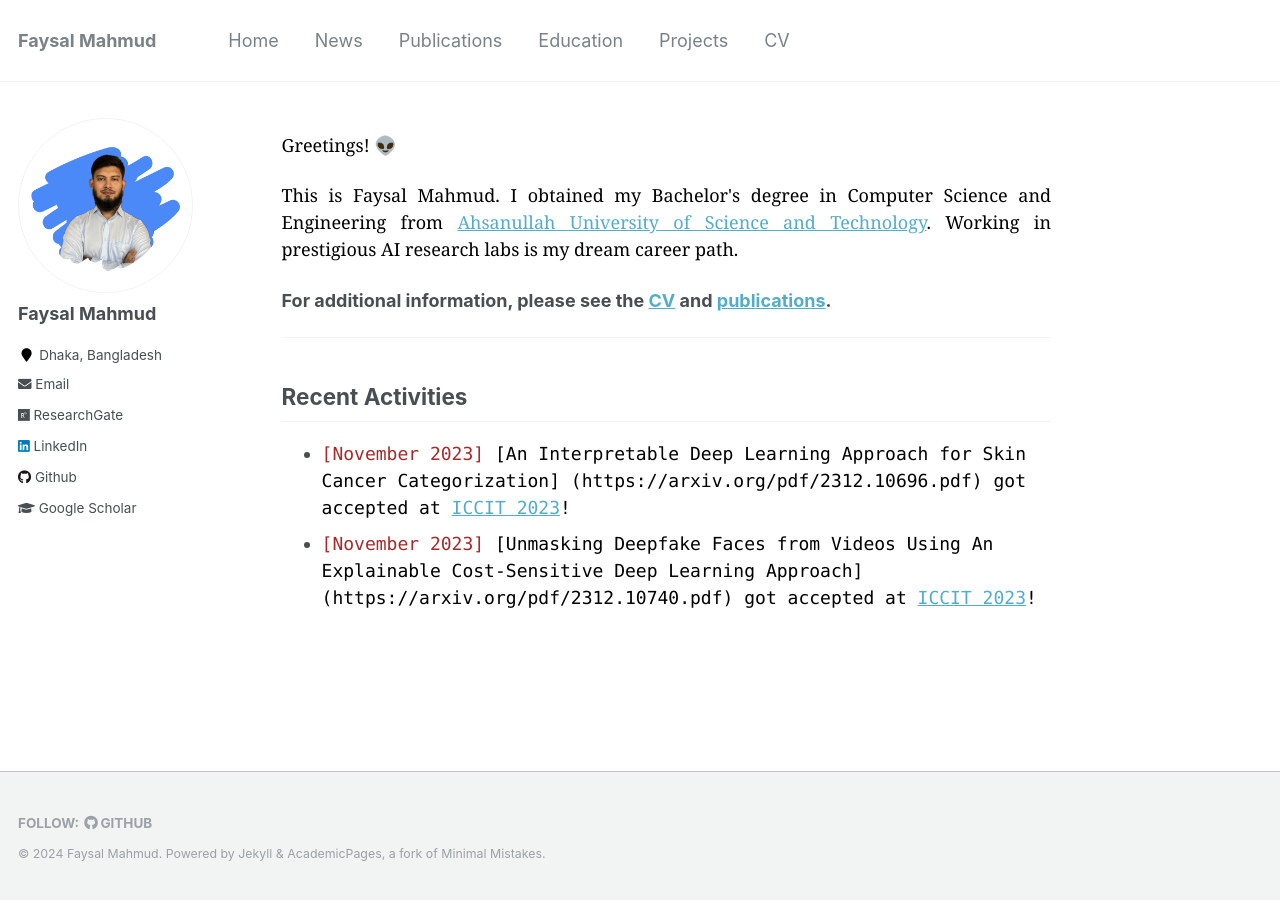
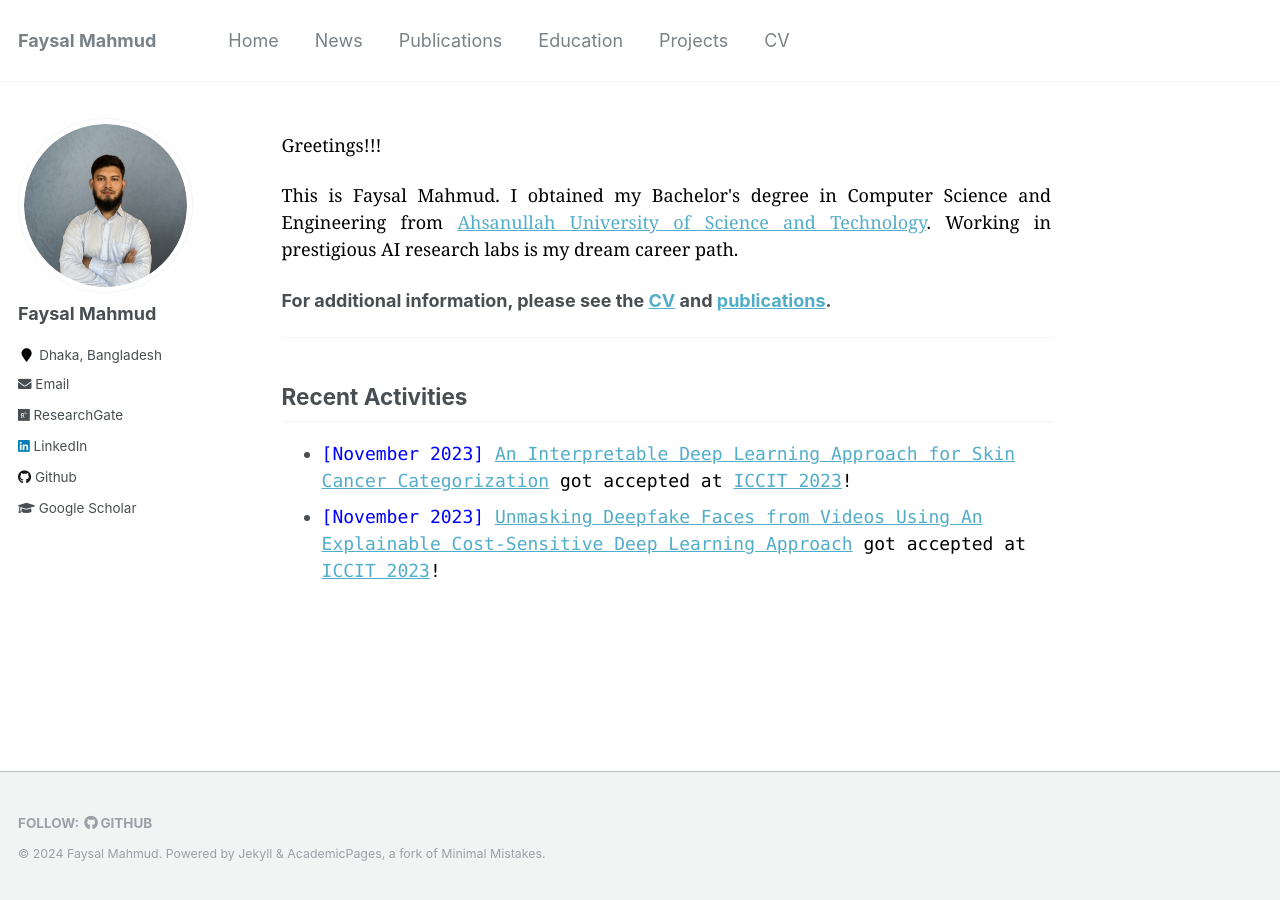
Before and after one commit to Faysal-MD/Faysal-MD.github.io, a Jekyll site: the page built from _pages/about.md, in a window 1280 px wide. Built offline with Jekyll 4.4.1, drawn with Linux system fonts in a browser that asks for light colours.

Commit message:
info updated

```diff
--- a/_pages/about.md
+++ b/_pages/about.md
@@ -8,7 +8,7 @@ redirect_from:
   - /about.html
 ---
 
-<span style="color:black; font-family:Georgia">Greetings! 👽</span>
+<span style="color:black; font-family:Georgia">Greetings!!!</span>
 
 <p style="text-align:justify; color:black; font-family:Georgia">This is Faysal Mahmud. I obtained my Bachelor's degree in Computer Science and Engineering from
 <a href="https://aust.edu/">Ahsanullah University of Science and Technology</a>. Working in prestigious AI research labs is my dream career path.
@@ -20,6 +20,6 @@ redirect_from:
 
 ## Recent Activities
 
-- <span style="font-family:Monaco; color:black;"><span style="color:brown">[November 2023]</span> [An Interpretable Deep Learning Approach for Skin Cancer Categorization] (https://arxiv.org/pdf/2312.10696.pdf) got accepted at [ICCIT 2023](https://iccit.org.bd/2023/)!</span>
-- <span style="font-family:Monaco; color:black;"><span style="color:brown">[November 2023]</span>
-  [Unmasking Deepfake Faces from Videos Using An Explainable Cost-Sensitive Deep Learning Approach] (https://arxiv.org/pdf/2312.10740.pdf) got accepted at [ICCIT 2023](https://iccit.org.bd/2023/)!</span>
+- <span style="font-family:Monaco; color:black;"><span style="color:Blue">[November 2023]</span> [An Interpretable Deep Learning Approach for Skin Cancer Categorization](https://arxiv.org/pdf/2312.10696.pdf) got accepted at [ICCIT 2023](https://iccit.org.bd/2023/)!</span>
+- <span style="font-family:Monaco; color:black;"><span style="color:Blue">[November 2023]</span>
+  [Unmasking Deepfake Faces from Videos Using An Explainable Cost-Sensitive Deep Learning Approach](https://arxiv.org/pdf/2312.10740.pdf) got accepted at [ICCIT 2023](https://iccit.org.bd/2023/)!</span>
```
Also changed, not shown: _pages/cv.md (+15 -39 lines), images/profile-pic.png, 1 other file.
